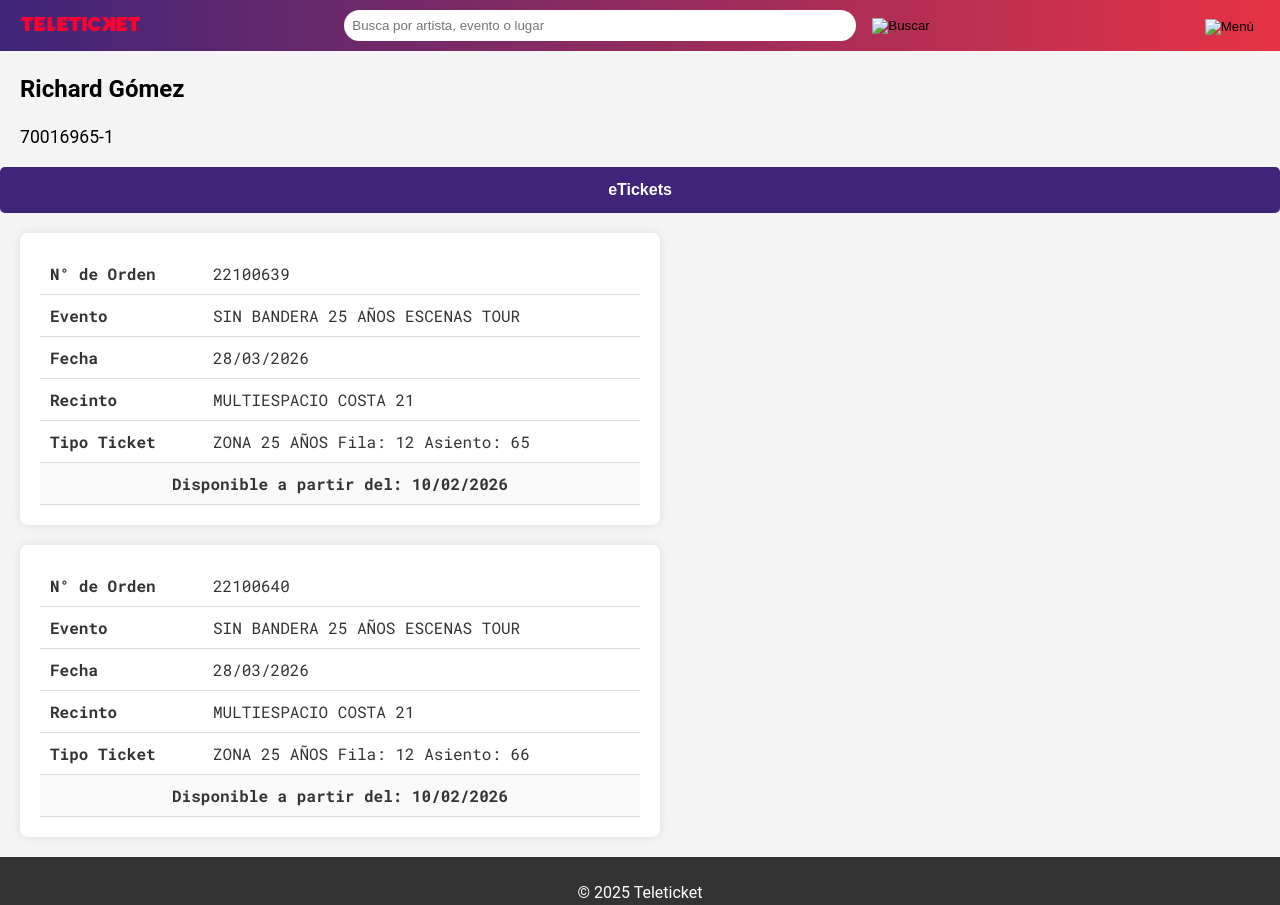
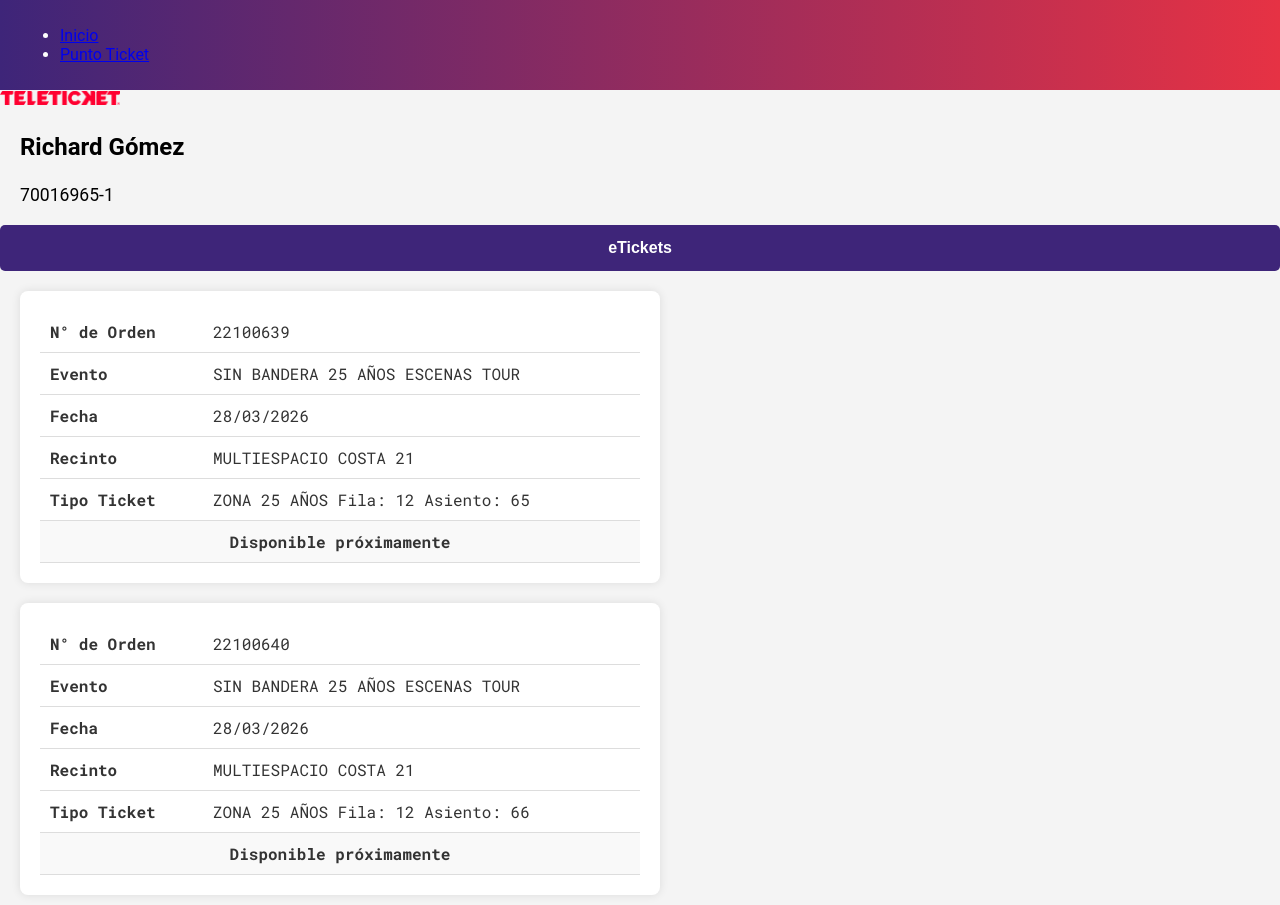
Before and after one commit to Theramses134/isabelandres, a plain HTML site: page index.html in a window 1280 px wide. Shown: the top 905 px of the page. Drawn offline with Linux system fonts and the light colour scheme.

Commit message:
Refactor header and update availability text

```diff
--- a/index.html
+++ b/index.html
@@ -12,21 +12,18 @@
 <body>
   <!-- Encabezado (Header) con el fondo degradado -->
   <header>
-    <div class="header-left">
-      <img src="assets/logo.png" alt="Logo Teleticket" class="logo">
-    </div>
-    <div class="header-middle">
-      <input type="text" placeholder="Busca por artista, evento o lugar" class="search-bar">
-      <button class="search-button">
-        <img src="assets/search-icon.png" alt="Buscar">
-      </button>
-    </div>
-    <div class="header-right">
-      <button class="menu-button">
-        <img src="assets/menu-icon.png" alt="Menú">
-      </button>
-    </div>
+    <nav>
+      <ul>
+        <li><a href="#">Inicio</a></li>
+        <li><a href="#">Punto Ticket</a></li>
+      </ul>
+    </nav>
   </header>
+
+  <!-- Bloque del logo -->
+  <div class="logo-container">
+    <img src="assets/logo.png" alt="Logo Teleticket" class="logo">
+  </div>
 
   <!-- Bloque con el nombre del titular (justificado a la izquierda) y el DNI debajo -->
   <div class="user-info">
@@ -69,7 +66,7 @@
             <!-- Disponible a partir del - Unificar en un solo bloque -->
             <tr>
               <td colspan="2" class="available-date">
-                <strong>Disponible a partir del:</strong> 10/02/2026
+                <strong>Disponible próximamente</strong>
               </td>
             </tr>
           </table>
@@ -103,7 +100,7 @@
             <!-- Disponible a partir del - Unificar en un solo bloque -->
             <tr>
               <td colspan="2" class="available-date">
-                <strong>Disponible a partir del:</strong> 10/02/2026
+                <strong>Disponible próximamente</strong>
               </td>
             </tr>
           </table>
```
